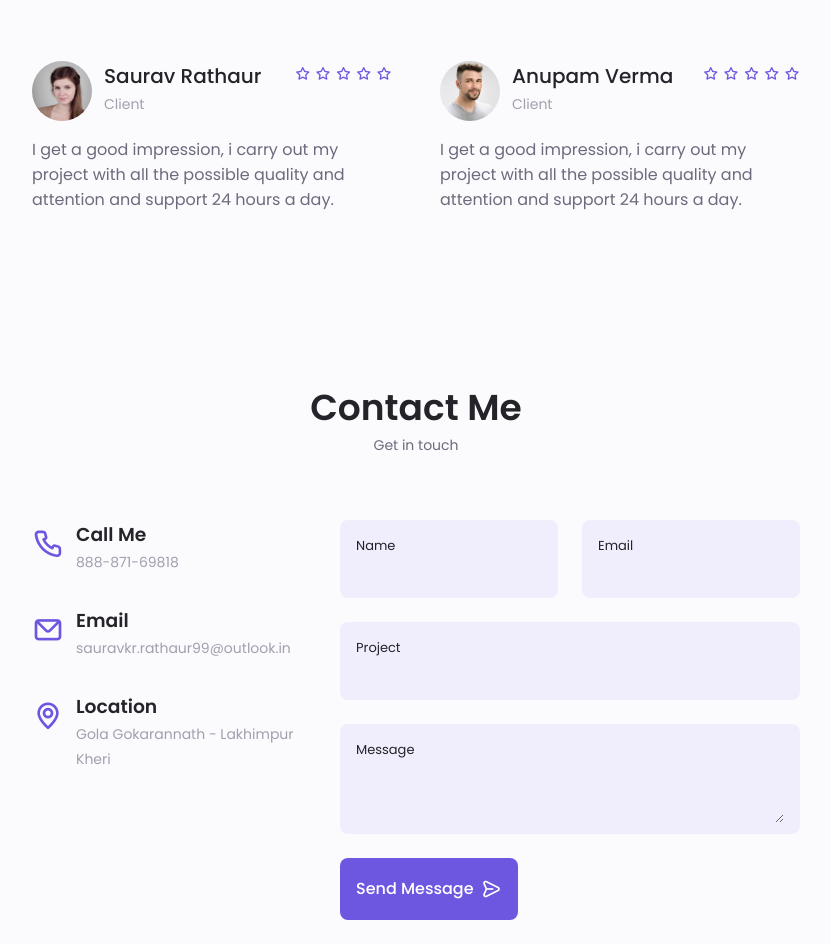
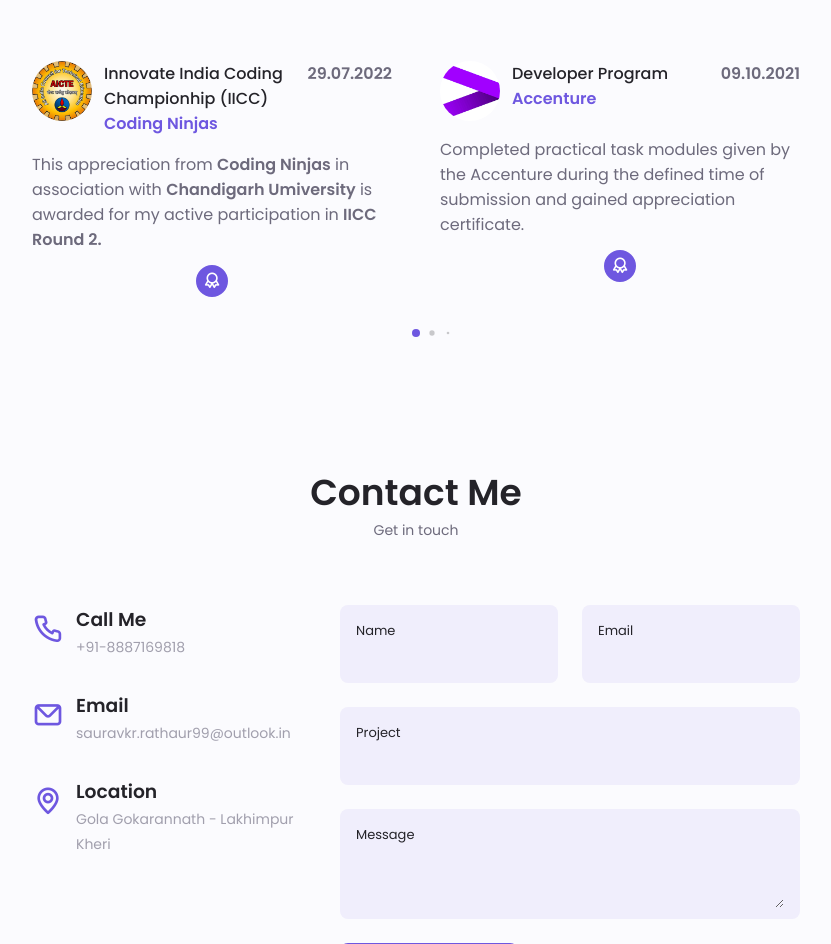
Before and after one commit to Sauravkrrathaur99/profile.iamsaurav_kumar_rathaur, a plain HTML site: page index.html in a window 1280 px wide. Shown: the part 4866-5810 px from the top of the page, without its empty margins (224-1055 px from the left). Drawn offline with nearby package versions, Linux system fonts and the light colour scheme.

Commit message:
added contact detail

```diff
--- a/index.html
+++ b/index.html
@@ -1197,7 +1197,7 @@
                     <div class="project__container container grid">
                         <div class="project__data">
                             <h2 class="project__title">
-                                You Have A New Project
+                                You Have A New Hiring!!
                             </h2>
 
                             <p class="project__description">
@@ -1229,25 +1229,22 @@
                         <div class="testimonial__content swiper-slide">
                             <div class="testimonial__data">
                                 <div class="testimonial__header">
-                                    <img src="testimonial1.jpg" alt="" class="testimonial__img">
+                                    <img src="achieve_1.png" alt="" class="testimonial__img">
 
                                     <div>
-                                        <h3 class="testimonial__name">Saurav Rathaur</h3>
-                                        <span class="testimonial__client">Client</span>
+                                        <h3 class="testimonial__name">Innovate India Coding <br><span>Championhip (IICC)</span></h3>
+                                        <span class="testimonial__client">Coding Ninjas</span>
 
                                     </div>
                                 </div>
 
                                 <div>
-                                    <i class="uil uil-star testimonial__icon-star"></i>
-                                    <i class="uil uil-star testimonial__icon-star"></i>
-                                    <i class="uil uil-star testimonial__icon-star"></i>
-                                    <i class="uil uil-star testimonial__icon-star"></i>
-                                    <i class="uil uil-star testimonial__icon-star"></i>
+                                    <b>29.07.2022</b>
                                 </div>
                             </div>
-                            <p class="testimonial__description">I get a good impression, i carry out my project with all the possible quality and attention and support 24 hours a day. </p>
-
+                            <p class="testimonial__description">This appreciation from <b>Coding Ninjas</b> in association with <b>Chandigarh Umiversity</b> is awarded for my active participation in <b>IICC Round 2.</b> </p>
+                            <a href="https://students.codingninjas.com/verify/07977e0a429a88e2" target="_blank"><span class="testimonial__description1"><i class="uil uil-award icon"></i></span>
+                            </a>
                         </div>
 
                         <!--==================== TESTIMONIAL 2 ====================-->
@@ -1255,26 +1252,24 @@
                         <div class="testimonial__content swiper-slide">
                             <div class="testimonial__data">
                                 <div class="testimonial__header">
-                                    <img src="testimonial2.jpg" alt="" class="testimonial__img">
+                                    <img src="achieve_2.png" alt="" class="testimonial__img">
 
                                     <div>
-                                        <h3 class="testimonial__name">Anupam Verma</h3>
-                                        <span class="testimonial__client">Client</span>
+                                        <h3 class="testimonial__name">Developer Program</h3>
+                                        <span class="testimonial__client">Accenture</span>
 
                                     </div>
                                 </div>
 
                                 <div>
-                                    <i class="uil uil-star testimonial__icon-star"></i>
-                                    <i class="uil uil-star testimonial__icon-star"></i>
-                                    <i class="uil uil-star testimonial__icon-star"></i>
-                                    <i class="uil uil-star testimonial__icon-star"></i>
-                                    <i class="uil uil-star testimonial__icon-star"></i>
+                                    <b>09.10.2021</b>
                                 </div>
                             </div>
-                            <p class="testimonial__description">I get a good impression, i carry out my project with all the possible quality and attention and support 24 hours a day. </p>
+                            <p class="testimonial__description">Completed practical task modules given by the Accenture during the defined time of submission and gained appreciation certificate. </p>
+                            <a href="https://drive.google.com/file/d/1S_er6DQfs8warqP9Nq-N6Pr0KXeMo8Fq/view?usp=sharing" target="_blank"><span class="testimonial__description1"><i class="uil uil-award icon"></i></span>
+                            </a>
+                        </div>
 
-                        </div>
 
 
                         <!--==================== TESTIMONIAL 3 ====================-->
@@ -1282,26 +1277,48 @@
                         <div class="testimonial__content swiper-slide">
                             <div class="testimonial__data">
                                 <div class="testimonial__header">
-                                    <img src="testimonial3.jpg" alt="" class="testimonial__img">
+                                    <img src="achieve_4.png" alt="" class="testimonial__img">
 
                                     <div>
-                                        <h3 class="testimonial__name">Deewakar Rai</h3>
-                                        <span class="testimonial__client">Client</span>
+                                        <h3 class="testimonial__name">TCS iON Career Edge</h3>
+                                        <span class="testimonial__client">Tata Consultancy Services</span>
 
                                     </div>
                                 </div>
 
                                 <div>
-                                    <i class="uil uil-star testimonial__icon-star"></i>
-                                    <i class="uil uil-star testimonial__icon-star"></i>
-                                    <i class="uil uil-star testimonial__icon-star"></i>
-                                    <i class="uil uil-star testimonial__icon-star"></i>
-                                    <i class="uil uil-star testimonial__icon-star"></i>
+                                    <b>24.01.2022</b>
                                 </div>
                             </div>
-                            <p class="testimonial__description">I get a good impression, i carry out my project with all the possible quality and attention and support 24 hours a day. </p>
+                            <p class="testimonial__description">A Young Professional Course sucessfully completed withon the defined time given by the TCS. Basically is the Soft Skills course. </p>
+                            <a href="https://drive.google.com/file/d/1rsFwvPSIu-XGNhEH0hu9HWIDqDUjP9Iu/view?usp=sharing" target="_blank"><span class="testimonial__description1"><i class="uil uil-award icon"></i></span>
+                            </a>
+                        </div>
 
+
+                        <!--==================== TESTIMONIAL 4 ====================-->
+
+                        <div class="testimonial__content swiper-slide">
+                            <div class="testimonial__data">
+                                <div class="testimonial__header">
+                                    <img src="achieve_3.png" alt="" class="testimonial__img">
+
+                                    <div>
+                                        <h3 class="testimonial__name">SQL Basic</h3>
+                                        <span class="testimonial__client">HackerRank</span>
+
+                                    </div>
+                                </div>
+
+                                <div>
+                                    <b>18.01.2022</b>
+                                </div>
+                            </div>
+                            <p class="testimonial__description">Completed practical task modules given by the Accenture during the defined time of submission and gained appreciation certificate. </p>
+                            <a href="https://drive.google.com/file/d/1rsFwvPSIu-XGNhEH0hu9HWIDqDUjP9Iu/view?usp=sharing" target="_blank"><span class="testimonial__description1"><i class="uil uil-award icon"></i></span>
+                            </a>
                         </div>
+
 
                     </div>
 
@@ -1323,7 +1340,7 @@
 
                             <div>
                                 <h3 class="cotact__title">Call Me</h3>
-                                <span class="contact__subtitle">888-871-69818</span>
+                                <a href="tel:+918887169818"><span class="contact__subtitle">+91-8887169818</span></a>
                             </div>
                         </div>
 
@@ -1333,7 +1350,7 @@
 
                             <div>
                                 <h3 class="cotact__title">Email</h3>
-                                <span class="contact__subtitle">sauravkr.rathaur99@outlook.in</span>
+                                <a href = "mailto:abc@example.com?subject = Feedback&body = Message"><span class="contact__subtitle">sauravkr.rathaur99@outlook.in</span></a>
                             </div>
                         </div>
 
--- a/styles.css
+++ b/styles.css
@@ -1003,21 +1003,51 @@ img {
   height: 60px;
   border-radius: 50%;
   margin-right: var(--mb-0-75);
+  bore
+
 }
 
 .testimonial__name{
-  font-size: var(--h3-font-size);
+  font-size: 1rem;
   font-weight: var(--font-medium);
 }
 
 .testimonial__client{
-  font-size: var(--small-font-size);
-  color: var(--text-color-light);
-}
-
-.testimonial__description{
+  font-size: 1rem;
+  color: var(--first-color);
+  font-weight: bolder;
+}
+
+.testimonial__calender{
+  font-size: 1rem;
+  font-weight: bolder;
+  text-shadow: #6e57e0;
+  text-decoration-style: none;
+  color:var(--first-color);
+}
+
+.testimonial__description1 .icon{
   margin-bottom: var(--mb-2-5);
-}
+  display: flex;
+  align-items: center;
+  justify-content: center;
+  height: 2rem;
+  width: 2rem;
+  border-radius: 50%;
+  border: 2px solid var(--first-color);
+  font-style: italic;
+  font-size: 1.2rem;
+  color: white;
+  background-color: var(--first-color);
+}
+
+
+.testimonial__description1{
+  display: flex;
+  justify-content: center;
+  margin-top: 0.8rem;
+}
+
 .testimonial__icon-star{
   color: var(--first-color);
 }
@@ -1545,4 +1575,8 @@ body{
     grid-template-columns: repeat(2,1fr);
   }
 
-}
+  .swiper-container .swiper-pagination-testimonial{
+    bottom: 0;
+  }
+
+}
```
Also changed, not shown: achieve_1.png (added), achieve_2.png (added), achieve_3.png (added), achieve_4.png (added).
